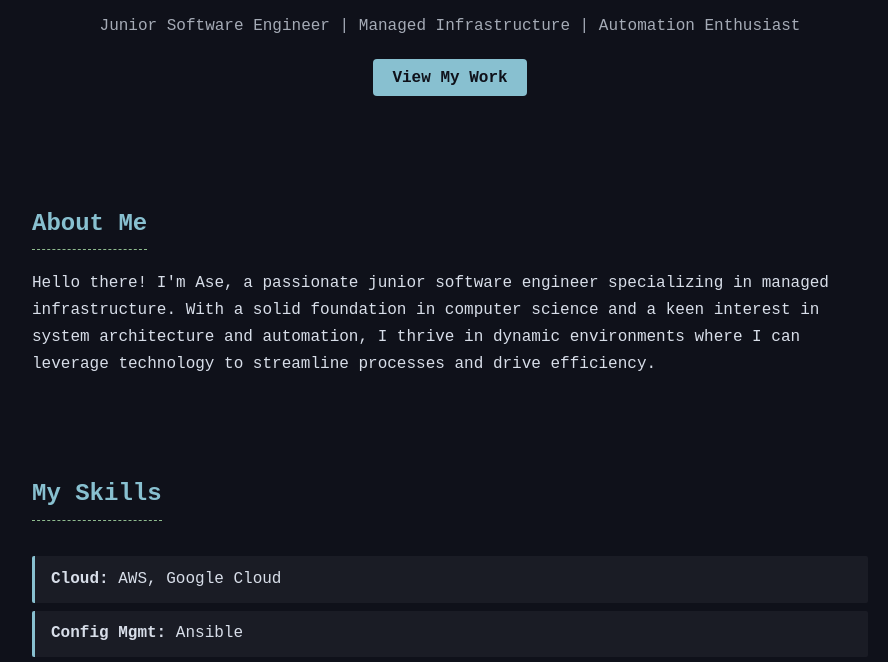
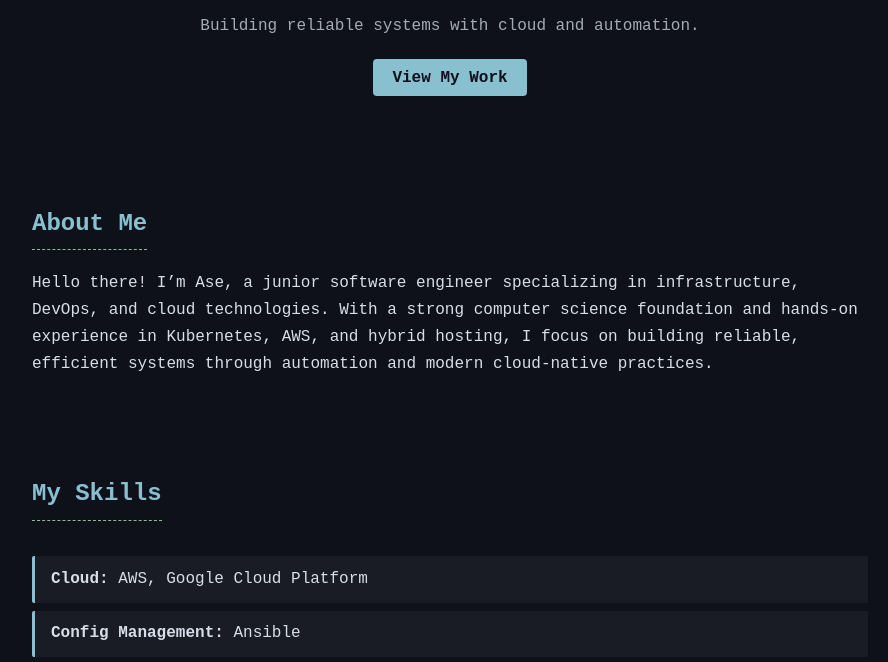
Before and after one commit to asemahleceza/aseceza, a plain HTML site: page index.html in a window 1280 px wide. Shown: the part 372-1034 px from the top of the page, without its empty margins (190-1078 px from the left). Drawn offline with Linux system fonts and the light colour scheme.

Commit message:
Updating About and Skills

```diff
--- a/index.html
+++ b/index.html
@@ -28,7 +28,7 @@
         </div>
         <div class="hero-content">
             <h2>👋 Hi, I’m <span>Ase</span></h2>
-            <p>Junior Software Engineer | Managed Infrastructure | Automation Enthusiast</p>
+            <p class="tagline">Building reliable systems with cloud and automation.</p>
             <a href="#projects" class="btn">View My Work</a>
         </div>
     </section>
@@ -36,20 +36,20 @@
     <section id="about">
         <h2>About Me</h2>
         <p>
-            Hello there! I'm Ase, a passionate junior software engineer specializing in managed infrastructure.
-            With a solid foundation in computer science and a keen interest in system architecture and automation,
-            I thrive in dynamic environments where I can leverage technology to streamline processes and drive
-            efficiency.
+            Hello there! I’m Ase, a junior software engineer specializing in infrastructure, DevOps, and cloud
+            technologies. With a
+            strong computer science foundation and hands-on experience in Kubernetes, AWS, and hybrid hosting, I focus
+            on building reliable, efficient systems through automation and modern cloud-native practices.
         </p>
     </section>
 
     <section id="skills">
         <h2>My Skills</h2>
         <ul class="skills-list">
-            <li><b>Cloud:</b> AWS, Google Cloud</li>
-            <li><b>Config Mgmt:</b> Ansible</li>
+            <li><b>Cloud:</b> AWS, Google Cloud Platform</li>
+            <li><b>Config Management:</b> Ansible</li>
             <li><b>Containers:</b> Docker, Kubernetes</li>
-            <li><b>CI/CD:</b> Jenkins, GitLab CI/CD, GitHub Actions</li>
+            <li><b>CI/CD:</b> GitHub Actions, AWS CodePipeline, Gitlab CI/CD</li>
             <li><b>Monitoring:</b> Prometheus, Grafana</li>
             <li><b>Languages:</b> Bash, Java, C#</li>
         </ul>
```
